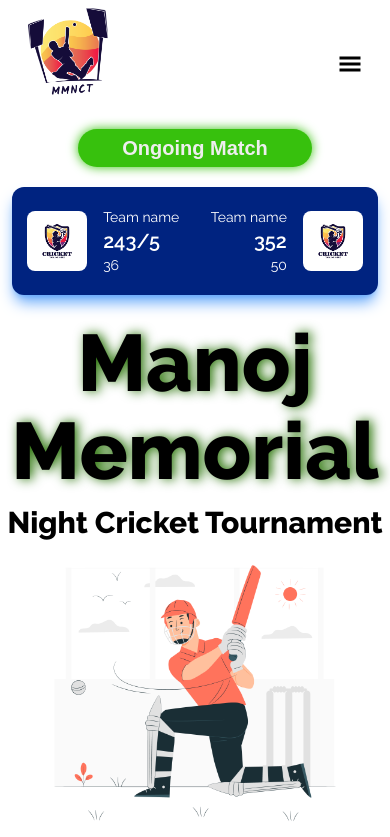
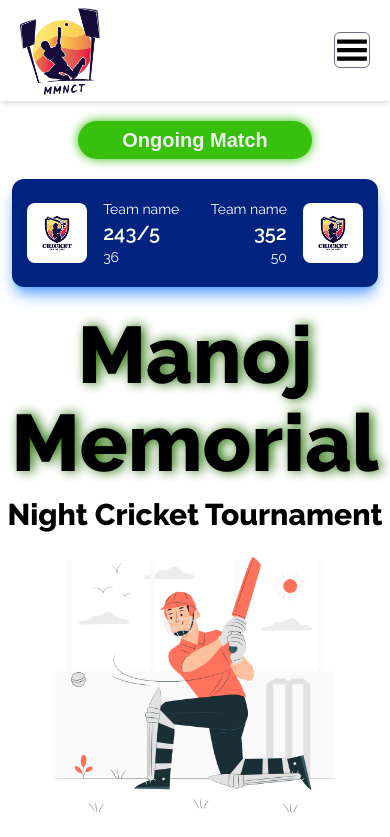
Before and after one commit to ujjwalkirti/mmnct, a Next.js app: page / in a window 390 px wide. Shown: the top 837 px of the page. Built offline with nearby package versions, Linux system fonts and the light colour scheme.

Commit message:
changed the ui

```diff
--- a/components/Navbar.jsx
+++ b/components/Navbar.jsx
@@ -2,6 +2,7 @@ import Image from "next/image";
 import React, { useState } from "react";
 import { VscCloseAll } from "react-icons/vsc";
 import { GiHamburgerMenu } from "react-icons/gi";
+import Link from "next/link";
 
 const options = [
   { name: "Fixtures", url: "/fixtures" },
@@ -14,13 +15,15 @@ const options = [
 function Navbar() {
   const [showMenu, setShowMenu] = useState(false);
   return (
-    <div className="p-2 relative flex justify-end ">
+    <div className="pt-2 relative flex justify-end shadow-md">
       {/* <div className="flex items-center font-bold">
 
         <p className="ml-2 text-3xl">MMNCT</p>
       </div> */}
-      <div className="hover:shadow-lg cursor-pointer flex justify-between w-full items-center px-5 md:hidden">
-        <Image src="/main.png" height={60} width={80} alt="logo" />
+      <div className="hover:shadow-lg cursor-pointer flex justify-between w-full px-5 md:hidden">
+        <Link href="/">
+          <Image src="/main.png" height={60} width={80} alt="logo" />
+        </Link>
         {/* <Image
           src="/ham.png"
           height={30}
@@ -32,7 +35,7 @@ function Navbar() {
           }}
         /> */}
         <GiHamburgerMenu
-          className="mt-5 hover:text-green-600 text-2xl"
+          className="mt-6 hover:text-green-600  text-4xl border border-gray-500 rounded-md"
           onClick={() => {
             setShowMenu(true);
           }}
--- a/components/UpcomingMatches.jsx
+++ b/components/UpcomingMatches.jsx
@@ -22,7 +22,7 @@ const UpcomingMatches = () => {
     <div className="bg-gray-100 py-6 text-center">
       <p className=" font-semibold text-3xl text-gray-700">Upcoming Matches</p>
 
-      <div className="flex">
+      <div className="flex justify-center">
         <p
           onClick={() => {
             setShowMenMatches(true);
@@ -50,8 +50,12 @@ const UpcomingMatches = () => {
       <MatchCard />
       <MatchCard />
       <MatchCard />
-      <MatchCard />
-      <MatchCard />
+      {showMenMatches && (
+        <>
+          <MatchCard />
+          <MatchCard />
+        </>
+      )}
     </div>
   );
 };
--- a/pages/faq.js
+++ b/pages/faq.js
@@ -1,8 +1,12 @@
+import Head from "next/head";
 import React from "react";
+import Navbar from "../components/Navbar";
 
 function FAQ() {
   return (
     <div>
+      <Head><title>FAQs-MMNCT</title></Head>
+      <Navbar/>
       {Array(10)
         .fill(1)
         .map((el, i) => (
```
